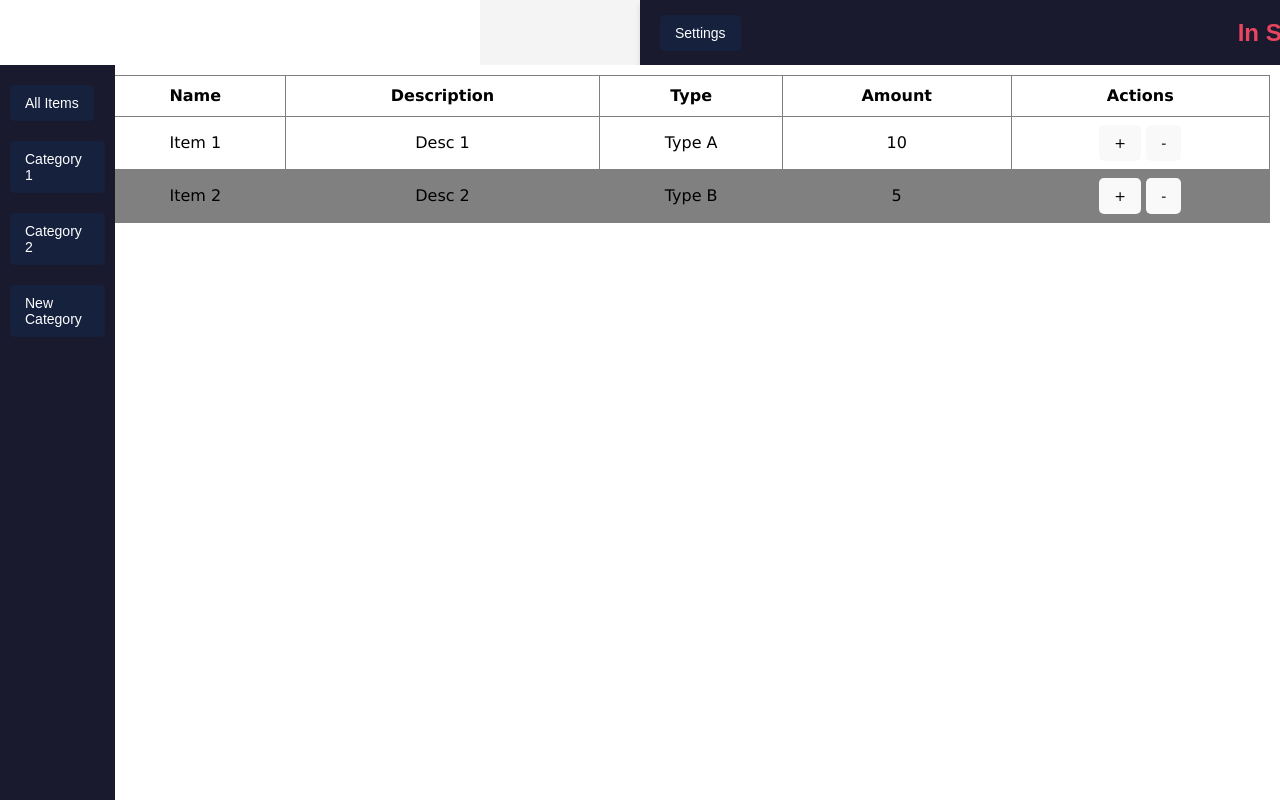
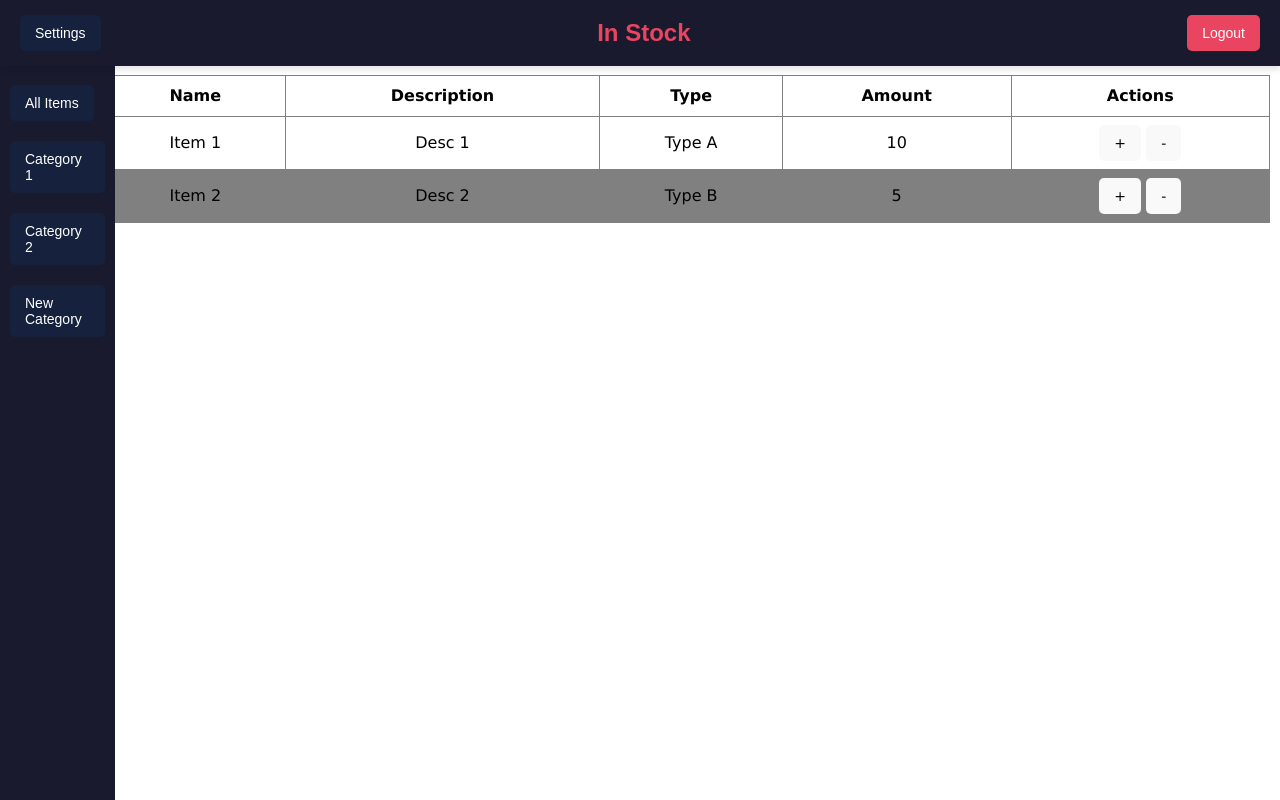
Before and after one commit to Alejoskin/In-Stock-Shared, a React (Vite) app: page / in a window 1280 px wide. Built offline with nearby package versions, Linux system fonts and the light colour scheme; no server answers; sample sign-in values are in the browser's storage.

Commit message:
Fix header alignment

```diff
--- a/src/App.css
+++ b/src/App.css
@@ -9,15 +9,17 @@ body {
 /* Header Styles */
 .header {
   position: fixed;
-  top: 0px;
+  top: 0;
+  left: 0;
   display: flex;
-  justify-content:space-between; /*can change para qie los buttons se vena mejor*/
+  justify-content: space-between;
   align-items: center;
   background-color: #1a1a2e;
   padding: 15px 20px;
-  width: 100%;
+  width: calc(100% - 40px); /* Adjust for padding */
   box-shadow: 0px 4px 6px rgba(0, 0, 0, 0.1);
-  overflow-x:auto;
+  overflow-x: auto;
+  z-index: 1000;
 }
 
 /* Logo Styling */
@@ -71,13 +73,11 @@ button {
 
 /* Login/Register Section */
 .login {
-  padding-right: 39px;
   display: flex;
   gap: 10px;
   max-width: 100%;
   flex-wrap: wrap;
 }
-
 
 .left-menu {
   display: flex;
@@ -111,7 +111,7 @@ button {
   pointer-events: none;
 }
 
-.category{
+.category {
   background-color: #16213e;
   color: white;
   padding: 10px 15px;
@@ -121,26 +121,8 @@ button {
   text-align: left;
 }
 
-.new-category{
+.new-category {
   align-items: center;
-  background-color: #16213e;
-  color: white;
-  padding: 10px 15px;
-  border: none;
-  cursor: pointer;
-  border-radius: 5px;
-  text-align: left;
-
-}
-.dropdown {
-  position: relative;
-  display: block;
-  margin-bottom: 10px;
-}
-
-/* Dropdown Menu
-
-.dropdown-button {
   background-color: #16213e;
   color: white;
   padding: 10px 15px;
@@ -150,36 +132,13 @@ button {
   text-align: left;
 }
 
-.dropdown-button:hover {
-  background-color: #0f3460;
+.dropdown {
+  position: relative;
+  display: block;
+  margin-bottom: 10px;
 }
 
-.dropdown-content {
-  display: none;
-  position: absolute;
-  background-color: #ffffff;
-  min-width: 160px;
-  box-shadow: 0px 4px 6px rgba(0, 0, 0, 0.1);
-  z-index: 1;
-}
-
-.dropdown-content a {
-  color: black;
-  padding: 12px 16px;
-  text-decoration: none;
-  display: block;
-}
-
-.dropdown-content a:hover {
-  background-color: #f1f1f1;
-}
-
-.dropdown:hover .dropdown-content {
-  display: block;
-}
-*/
-
-.table-area{
+.table-area {
   position: fixed;
   top: 65px;
   left: 95px;
@@ -190,27 +149,25 @@ button {
   background-color: white;
   transition: left 0.3s ease-in-out;
   z-index: 1;
-
 }
 
 .table-area.full-width {
   left: 0;
 }
 
-table{
-  font-family:Verdana, Geneva, Tahoma, sans-serif ;
+table {
+  font-family: Verdana, Geneva, Tahoma, sans-serif;
   width: 100%;
   border-collapse: collapse;
   color: black;
 }
 
-td, th{
+td, th {
   border: 1px solid gray;
   text-align: center;
   padding: 8px;
-
 }
 
-tr:nth-child(even){
+tr:nth-child(even) {
   background-color: gray;
 }
```
